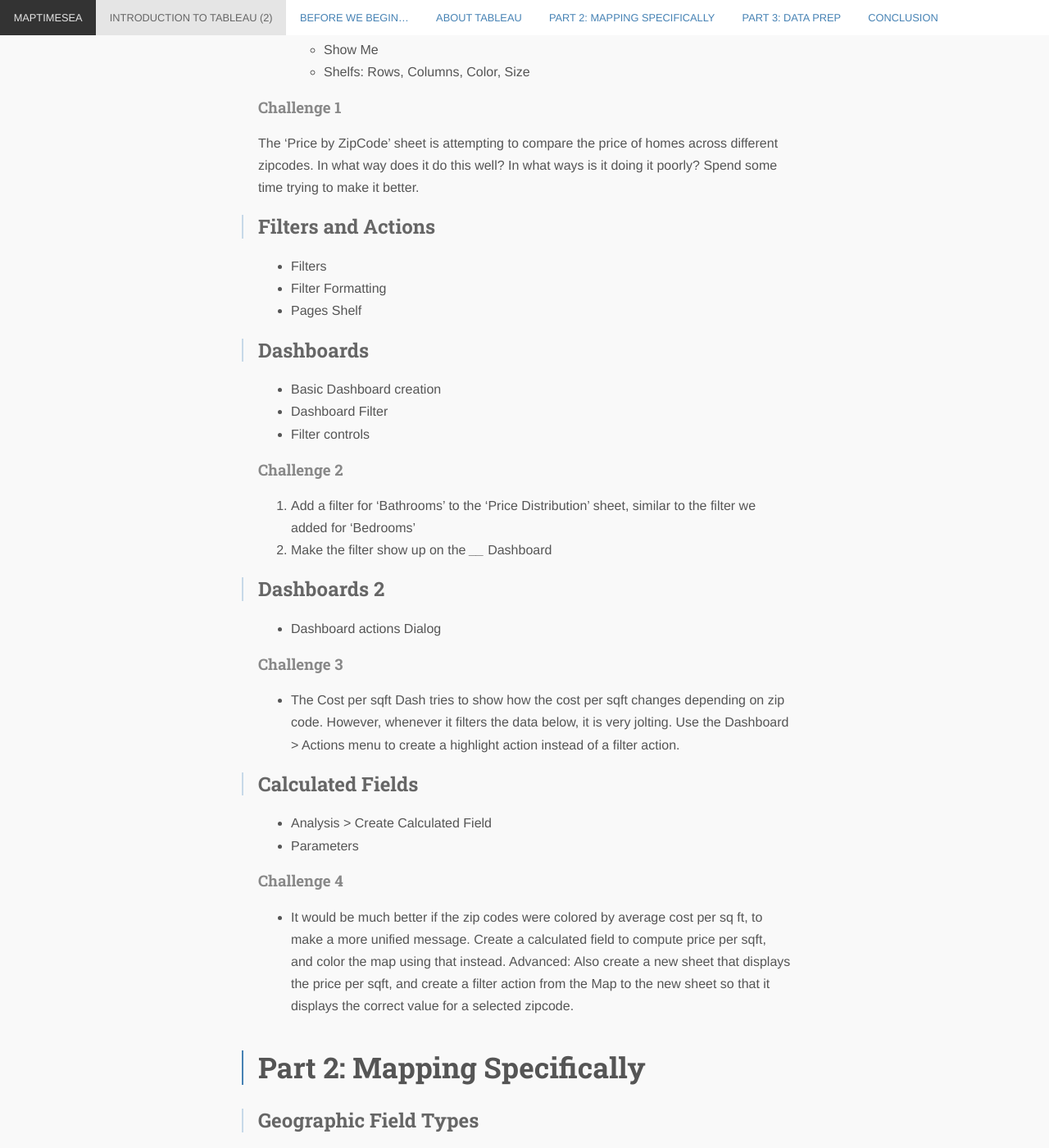
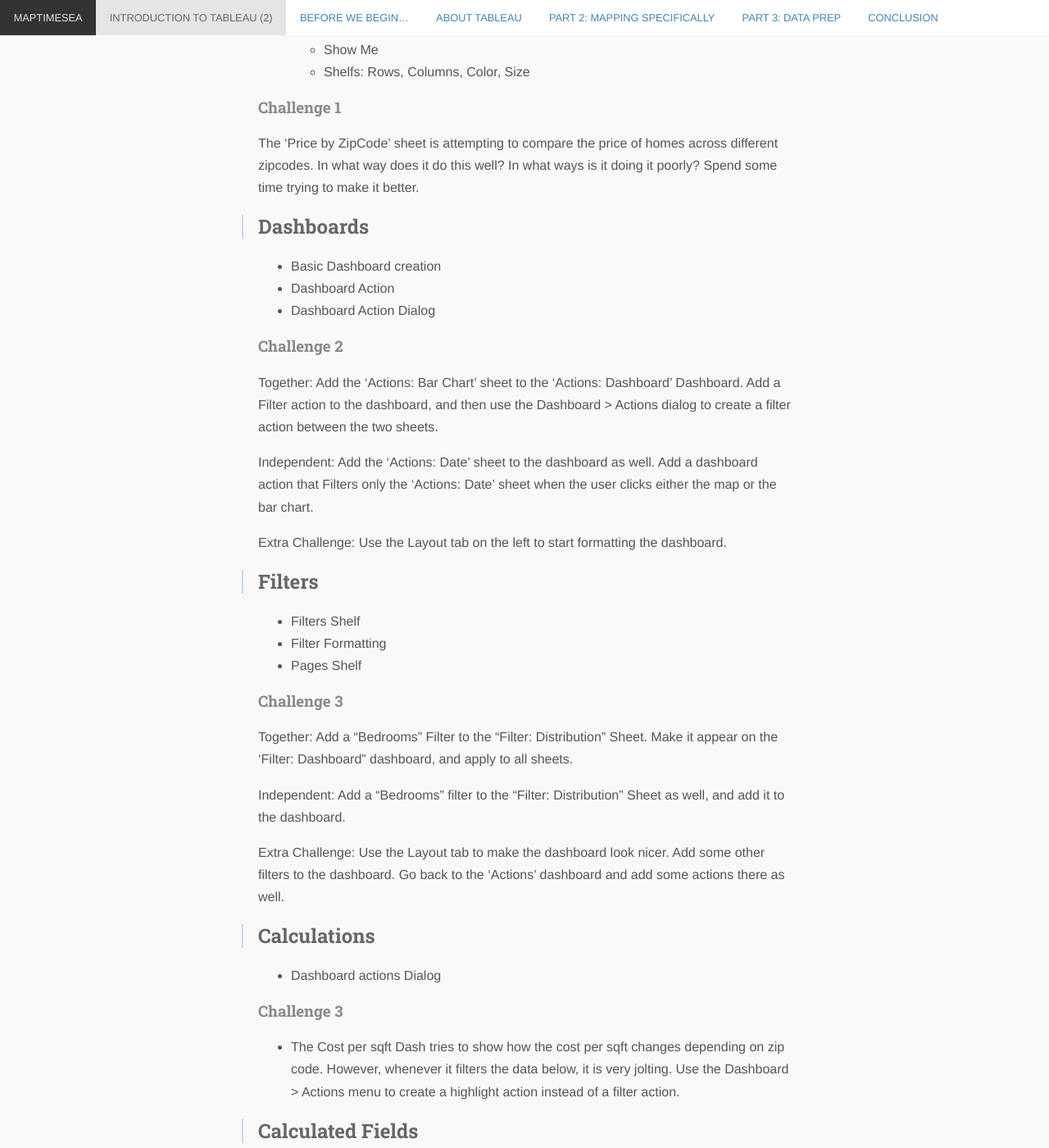
Before and after one commit to MaptimeSEA/maptimesea.github.io, a Jekyll site: the page built from _posts/2018-02-07-tableau.markdown, in a window 1280 px wide and 1400 px high, scrolled down 789 px. Shown: the whole window at 82% size. Built offline with Jekyll 4.4.1, drawn with Linux system fonts in a browser that asks for light colours; nearby versions of some CDN libraries; Markdown is read by kramdown in place of the engine named in the settings.

Commit message:
Adding more details to feb 2018 tutorial

```diff
--- a/_posts/2018-02-07-tableau.markdown
+++ b/_posts/2018-02-07-tableau.markdown
@@ -32,21 +32,33 @@
 ### Challenge 1
 The 'Price by ZipCode' sheet is attempting to compare the price of homes across different zipcodes. In what way does it do this well? In what ways is it doing it poorly? Spend some time trying to make it better.
 
-## Filters and Actions
-* Filters
+## Dashboards
+* Basic Dashboard creation
+* Dashboard Action
+* Dashboard Action Dialog
+
+### Challenge 2
+Together: Add the 'Actions: Bar Chart' sheet to the 'Actions: Dashboard' Dashboard. Add a Filter action to the dashboard, and then use the Dashboard > Actions dialog to create a filter action between the two sheets.
+
+Independent: Add the 'Actions: Date' sheet to the dashboard as well. Add a dashboard action that Filters only the 'Actions: Date' sheet when the user clicks either the map or the bar chart.
+
+Extra Challenge: Use the Layout tab on the left to start formatting the dashboard.
+
+## Filters
+* Filters Shelf
 * Filter Formatting
 * Pages Shelf
 
-## Dashboards
-* Basic Dashboard creation
-* Dashboard Filter
-* Filter controls
+### Challenge 3
+Together: Add a "Bedrooms" Filter to the "Filter: Distribution" Sheet. Make it appear on the 'Filter: Dashboard" dashboard, and apply to all sheets.
 
-### Challenge 2
-1. Add a filter for 'Bathrooms' to the 'Price Distribution' sheet, similar to the filter we added for 'Bedrooms'
-2. Make the filter show up on the ____ Dashboard
+Independent: Add a "Bedrooms" filter to the "Filter: Distribution" Sheet as well, and add it to the dashboard.
 
-## Dashboards 2
+Extra Challenge: Use the Layout tab to make the dashboard look nicer. Add some other filters to the dashboard. Go back to the 'Actions' dashboard and add some actions there as well.
+
+
+
+## Calculations
 * Dashboard actions Dialog
 
 ### Challenge 3
```
